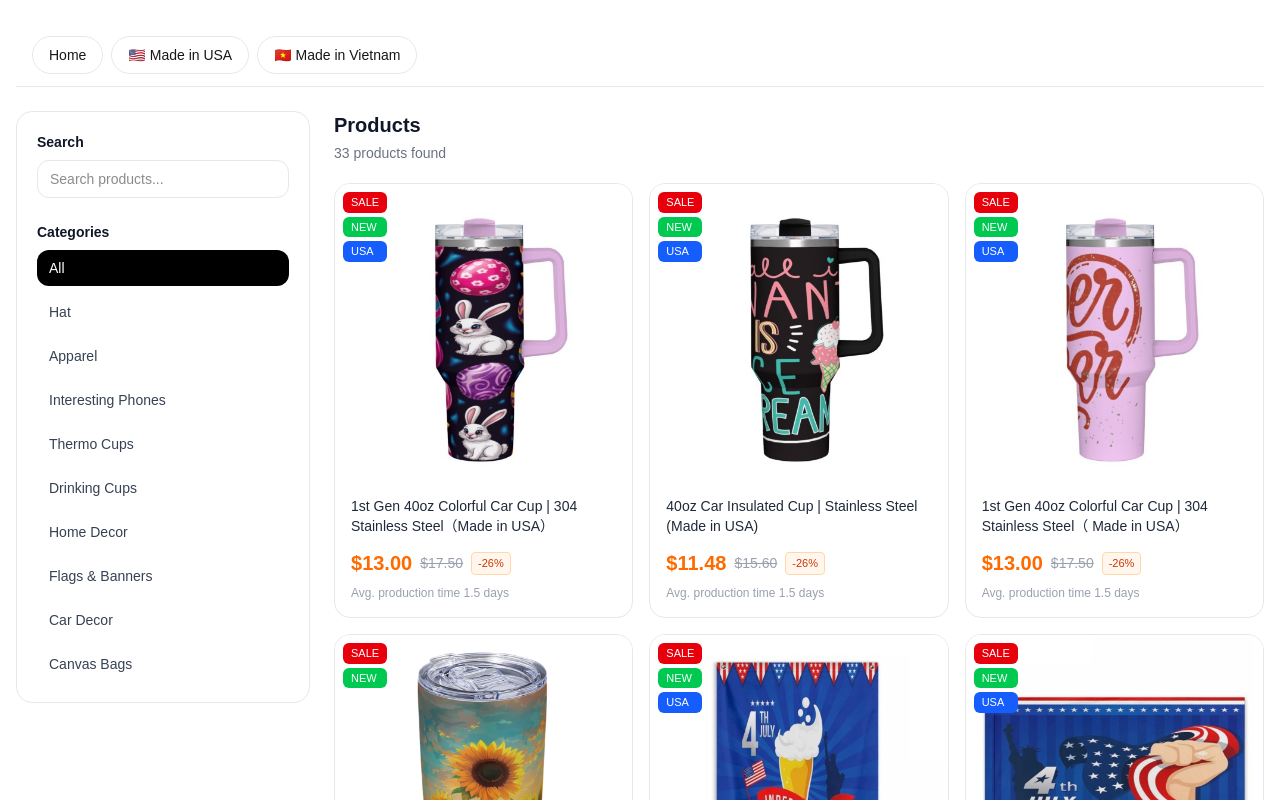
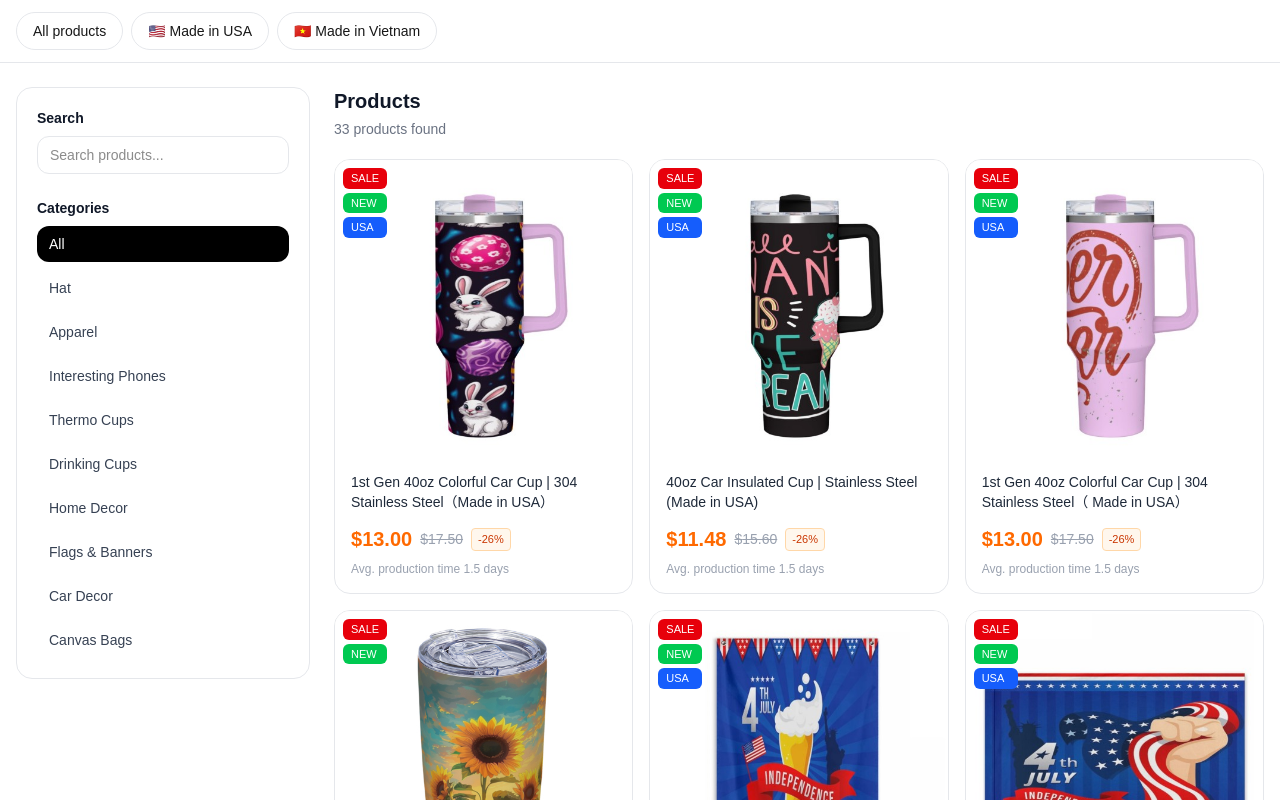
Before and after one commit to nvLong2k/my-store, a Next.js app: page /products in a window 1280 px wide. Shown: the top 800 px of the page. Built offline with nearby package versions, Linux system fonts and the light colour scheme.

Commit message:
first commit

```diff
--- a/app/catalog/[id]/page.tsx
+++ b/app/catalog/[id]/page.tsx
@@ -252,15 +252,17 @@ export default function ProductPage({
                                                     <td className="px-4 py-3 font-mono text-xs text-gray-600 whitespace-nowrap">{variation.sku}</td>
                                                     <td className="px-4 py-3 text-gray-600">{variation.weight}</td>
                                                     <td className="px-4 py-3 text-right font-mono font-semibold text-[#27ae60]">
-                                                        ${variation.price.toFixed(1)}
+                                                        ${(variation.price - 1).toFixed(1)}
                                                     </td>
                                                     {entries.map(([key, s]) => (
                                                         <td key={key} className="px-4 py-3 text-right">
                                                             <span className="block font-mono font-semibold text-blue-500">
-                                                                ${s.fee.toFixed(2)}
+                                                                {
+                                                                    s.fee === 0 ? s.fee.toFixed(2) : (s.fee - 2).toFixed(2)
+                                                                }
                                                             </span>
                                                             <span className="block font-mono text-xs text-gray-400">
-                                                                Total: ${s.total.toFixed(2)}
+                                                                Total: ${(s.total - 2).toFixed(2)}
                                                             </span>
                                                         </td>
                                                     ))}
--- a/app/layout.tsx
+++ b/app/layout.tsx
@@ -1,6 +1,7 @@
 import type { Metadata } from "next";
 import { Geist, Geist_Mono } from "next/font/google";
 import "./globals.css";
+import Navbar from "@/src/components/Navbar";
 
 const geistSans = Geist({
   variable: "--font-geist-sans",
@@ -27,7 +28,10 @@ export default function RootLayout({
       lang="en"
       className={`${geistSans.variable} ${geistMono.variable} h-full antialiased`}
     >
-      <body className="min-h-full flex flex-col">{children}</body>
+      <body className="min-h-full flex flex-col">
+        <Navbar />
+        {children}
+      </body>
     </html>
   );
 }
--- /dev/null
+++ b/src/components/Navbar.tsx
@@ -0,0 +1,81 @@
+"use client";
+
+import Link from "next/link";
+import { useRouter } from "next/navigation";
+import { useEffect, useState } from "react";
+
+export default function Navbar() {
+    const router = useRouter();
+
+    const [showTop, setShowTop] = useState<boolean>(false);
+
+    useEffect(() => {
+        const handleScroll = () => {
+            setShowTop(window.scrollY > 300);
+        };
+
+        window.addEventListener("scroll", handleScroll);
+        return () => window.removeEventListener("scroll", handleScroll);
+    }, []);
+
+    return (
+        <div className="sticky top-0 z-30 bg-white/95 backdrop-blur border-b border-gray-200">
+            <div>
+                <div className="max-w-7xl mx-auto px-4 relative">
+                    <div className="flex items-center gap-2 overflow-x-auto py-3 no-scrollbar">
+                        <Link
+                            href="/"
+                            className="whitespace-nowrap px-4 py-2 rounded-full text-sm font-medium border border-gray-200 hover:bg-black hover:text-white transition"
+                        >
+                            All products
+                        </Link>
+
+                        <Link
+                            href="/products"
+                            className="whitespace-nowrap px-4 py-2 rounded-full text-sm font-medium border border-gray-200 hover:bg-black hover:text-white transition"
+                        >
+                            🇺🇸 Made in USA
+                        </Link>
+
+                        <Link
+                            href="/catalog"
+                            className="whitespace-nowrap px-4 py-2 rounded-full text-sm font-medium border border-gray-200 hover:bg-black hover:text-white transition"
+                        >
+                            🇻🇳 Made in Vietnam
+                        </Link>
+                    </div>
+                </div>
+
+                <button
+                    onClick={() => router.back()}
+                    className="absolute left-2.5 top-2.5 hidden 2xl:flex gap-2 items-center hover:cursor-pointer whitespace-nowrap px-4 py-2 rounded-full text-sm font-medium border border-gray-200 hover:scale-105 transition"
+                >
+                    <img
+                        src='/images/images.png'
+                        alt="back"
+                        className="w-6 h-6 object-cover"
+                    />
+                    Back
+                </button>
+
+                {showTop && (
+                    <button
+                        onClick={() =>
+                            window.scrollTo({
+                                top: 0,
+                                behavior: "smooth",
+                            })
+                        }
+                        className="hidden 2xl:flex justify-center items-center absolute hover:cursor-pointer top-2 left-28 z-50 border border-gray-200 w-12 h-12 rounded-full hover:scale-110 transition rotate-90"
+                    >
+                        <img
+                            src='/images/images.png'
+                            alt="back"
+                            className="w-6 h-6 object-cover"
+                        />
+                    </button>
+                )}
+            </div>
+        </div>
+    );
+}
--- a/src/components/catalog.tsx
+++ b/src/components/catalog.tsx
@@ -17,33 +17,7 @@ export default function Catalog() {
     }, [search]);
 
     return (
-        <div className="max-w-7xl mx-auto px-4 py-6">
-            <div className="sticky top-0 z-30 bg-white/95 backdrop-blur border-b border-gray-200 mb-6">
-                <div className="max-w-7xl mx-auto px-4">
-                    <div className="flex items-center gap-2 overflow-x-auto py-3 no-scrollbar">
-                        <Link
-                            href="/"
-                            className="whitespace-nowrap px-4 py-2 rounded-full text-sm font-medium border border-gray-200 hover:bg-black hover:text-white transition"
-                        >
-                            Home
-                        </Link>
-                        <Link
-                            href="/products"
-                            className="whitespace-nowrap px-4 py-2 rounded-full text-sm font-medium border border-gray-200 hover:bg-black hover:text-white transition"
-                        >
-                            🇺🇸 Made in USA
-                        </Link>
-
-                        <Link
-                            href="/catalog"
-                            className="whitespace-nowrap px-4 py-2 rounded-full text-sm font-medium border border-gray-200 hover:bg-black hover:text-white transition"
-                        >
-                            🇻🇳 Made in Vietnam
-                        </Link>
-                    </div>
-                </div>
-            </div>
-
+        <div className="max-w-7xl mx-auto px-4 py-6 w-full">
             <div className="grid grid-cols-12 gap-6">
                 {/* Desktop Sidebar */}
                 <aside className="hidden md:block md:col-span-3">
--- a/src/components/product.tsx
+++ b/src/components/product.tsx
@@ -9,32 +9,6 @@ export default function Products() {
     return (
         <div className="max-w-7xl mx-auto px-4 py-6">
             <main>
-                <div className="sticky top-0 z-30 bg-white/95 backdrop-blur border-b border-gray-200 mb-6">
-                    <div className="max-w-7xl mx-auto px-4">
-                        <div className="flex items-center gap-2 overflow-x-auto py-3 no-scrollbar">
-                            <Link
-                                href="/"
-                                className="whitespace-nowrap px-4 py-2 rounded-full text-sm font-medium border border-gray-200 hover:bg-black hover:text-white transition"
-                            >
-                                Home
-                            </Link>
-                            <Link
-                                href="/products"
-                                className="whitespace-nowrap px-4 py-2 rounded-full text-sm font-medium border border-gray-200 hover:bg-black hover:text-white transition"
-                            >
-                                🇺🇸 Made in USA
-                            </Link>
-
-                            <Link
-                                href="/catalog"
-                                className="whitespace-nowrap px-4 py-2 rounded-full text-sm font-medium border border-gray-200 hover:bg-black hover:text-white transition"
-                            >
-                                🇻🇳 Made in Vietnam
-                            </Link>
-                        </div>
-                    </div>
-                </div>
-
                 <h1 className="text-4xl font-semibold mt-12 mb-4">
                     Made in USA
                 </h1>
--- a/src/components/products.tsx
+++ b/src/components/products.tsx
@@ -48,32 +48,6 @@ export default function Products() {
 
     return (
         <div className="max-w-7xl mx-auto px-4 py-6">
-            <div className="sticky top-0 z-30 bg-white/95 backdrop-blur border-b border-gray-200 mb-6">
-                <div className="max-w-7xl mx-auto px-4">
-                    <div className="flex items-center gap-2 overflow-x-auto py-3 no-scrollbar">
-                        <Link
-                            href="/"
-                            className="whitespace-nowrap px-4 py-2 rounded-full text-sm font-medium border border-gray-200 hover:bg-black hover:text-white transition"
-                        >
-                            Home
-                        </Link>
-                        <Link
-                            href="/products"
-                            className="whitespace-nowrap px-4 py-2 rounded-full text-sm font-medium border border-gray-200 hover:bg-black hover:text-white transition"
-                        >
-                            🇺🇸 Made in USA
-                        </Link>
-
-                        <Link
-                            href="/catalog"
-                            className="whitespace-nowrap px-4 py-2 rounded-full text-sm font-medium border border-gray-200 hover:bg-black hover:text-white transition"
-                        >
-                            🇻🇳 Made in Vietnam
-                        </Link>
-                    </div>
-                </div>
-            </div>
-
             <div className="grid grid-cols-12 gap-6">
                 {/* Desktop Sidebar */}
                 <aside className="hidden md:block md:col-span-3">
```
Also changed, not shown: public/images/images-removebg-preview.png (added), public/images/images.png (added).
